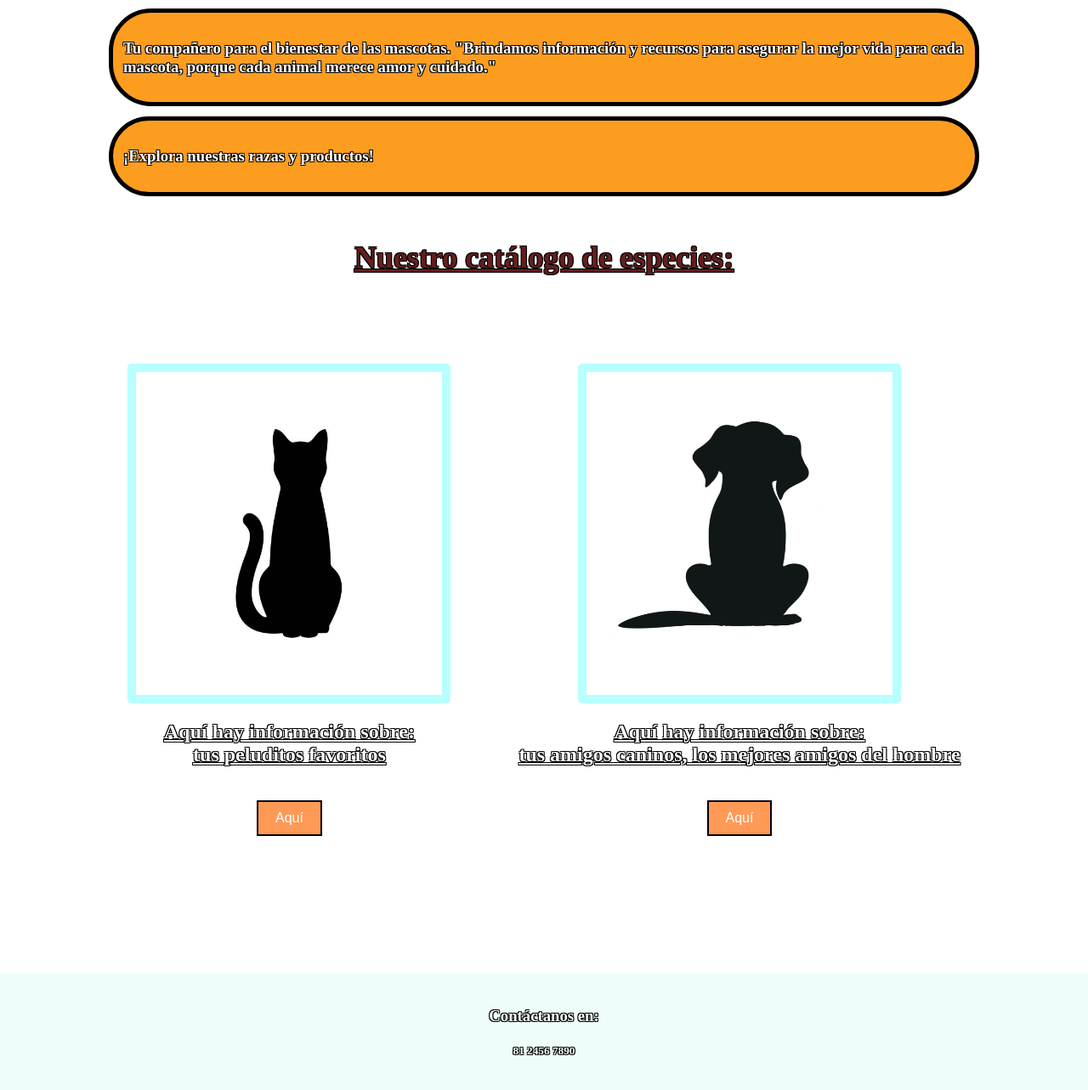
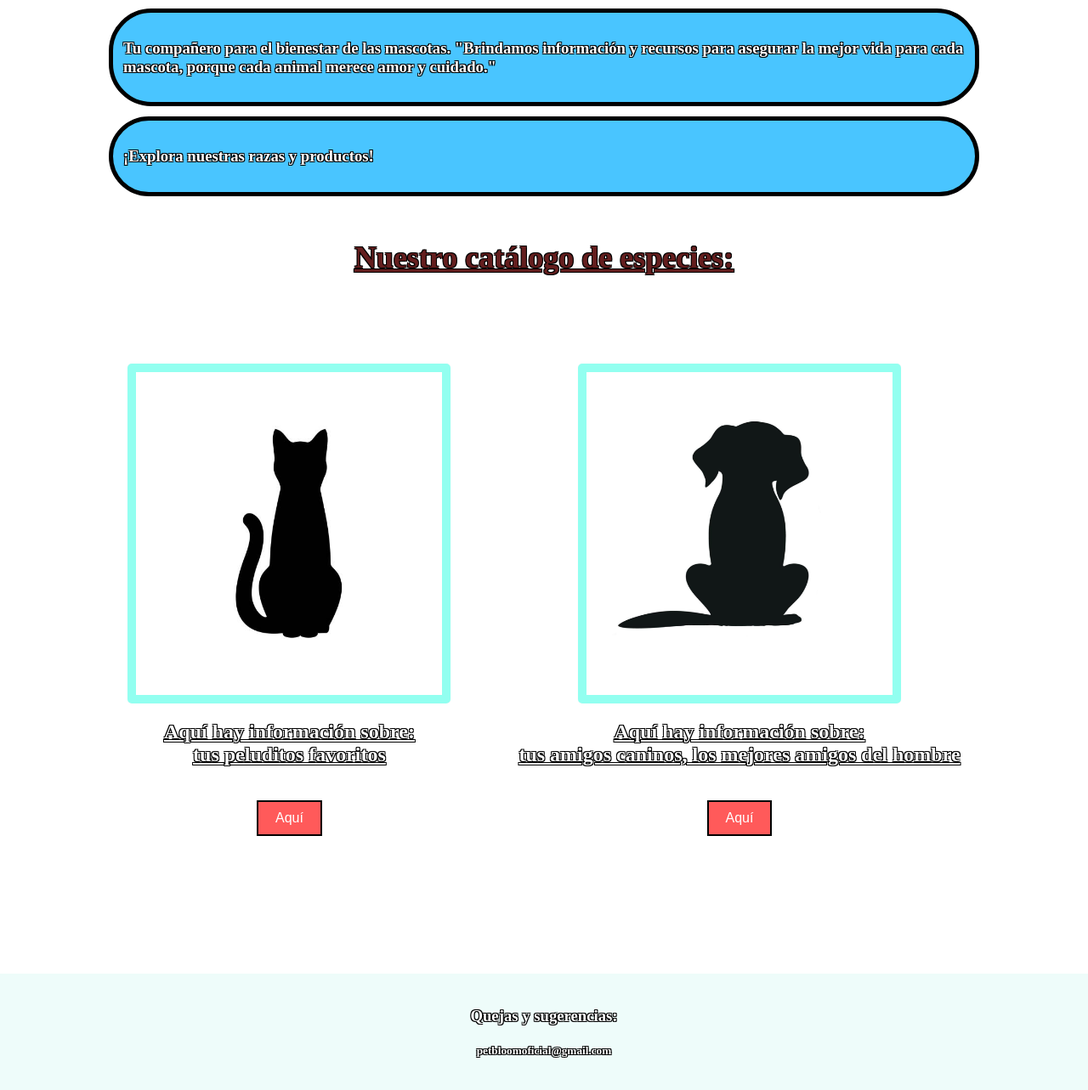
Before and after one commit to Theyproy/Ellosproy.github.io, a plain HTML site: page index.html in a window 1280 px wide. Shown: the part 725-2008 px from the top of the page at 85% size. Drawn offline with Linux system fonts and the light colour scheme.

Commit message:
index.html

```diff
--- a/index.html
+++ b/index.html
@@ -18,7 +18,7 @@
     max-width: 700px; /* Valor predeterminado para laptops */
     max-height: 700px;
     margin-bottom: 20px;
-    border: 10px solid #a4eaff;
+    border: 10px solid #9bdfff;
     padding: 0 auto;
     box-sizing: border-box;
     text-align: center;
@@ -33,7 +33,7 @@
 }
 
 header:hover {
-    border-color: #15d4e2;
+    border-color: #1bb5fc;
 }
 
 header img {
@@ -50,7 +50,7 @@ header img {
             width: 380px;
             height: 400px;
             margin: 10px;
-            border: 10px solid #b8ffff;
+            border: 10px solid #92fff0;
             padding: 5px;
             box-sizing: border-box;
             display: block;
@@ -63,7 +63,7 @@ header img {
 
         .img-large-1:hover, .img-large-2:hover {
             transform: scale(1.0);
-            border-color: hsl(192, 98%, 52%);
+            border-color: hsl(170, 66%, 72%);
         }
 
         nav {
@@ -73,7 +73,7 @@ header img {
         }
 
         .nav-section {
-            background-color: #fd9d20;
+            background-color:#49c5ff;
             margin-bottom: 12px;
             padding: 12px;
             color: white;
@@ -87,7 +87,7 @@ header img {
         }
 
         .button {
-            background-color: #ff9956;
+            background-color: #ff5a5a;
             border: none;
             color: white;
             padding: 10px 20px;
@@ -166,7 +166,7 @@ header img {
         }
 
         .modal-button {
-            background-color: #ff9853;
+            background-color: #ff472e;
             color: white;
             border: none;
             padding: 10px;
@@ -241,9 +241,9 @@ header img {
 
     <br><br><br><br><br><br><br>
     <footer>
-        <h3 class="letter-border">Contáctanos en:</h3>
+        <h3 class="letter-border">Quejas y sugerencias:</h3>
         <h5 class="letter-border">
-            81 2456 7890 <br>
+            petbloomoficial@gmail.com<br>
         </h5>
     </footer>
 
```
